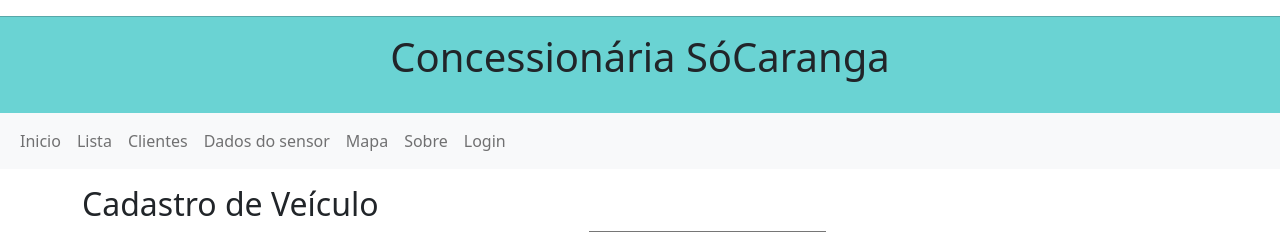
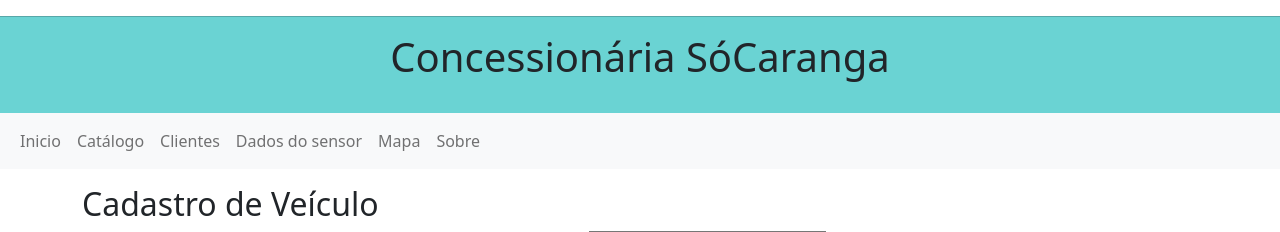
Before and after one commit to leodorini/socaranga, a PHP site: page /cadastrar.php in a window 1280 px wide. Shown: the top 232 px of the page. Run offline with PHP 8.4, Linux system fonts and the light colour scheme; data comes from the database, SQL or seed files in the repository.

Commit message:
Edit menu

```diff
--- a/menu.php
+++ b/menu.php
@@ -31,7 +31,7 @@
                 <a href="index.php" class="nav-link">Inicio</a>
             </li>
             <li class="nav-item">
-                <a href="listar_carro.php" class="nav-link">Lista</a>
+                <a href="listar_carro.php" class="nav-link">Catálogo</a>
             </li>
             <li class="nav-item">
                 <a href="listar_cliente.php" class="nav-link">Clientes</a>
@@ -45,9 +45,6 @@
             <li class="nav-item">
                 <a href="sobre.php" class="nav-link">Sobre</a>
             </li>
-            <li class="nav-item">
-                <a href="sobre.php" class="nav-link">Login</a>
-            </li>
         </ul>
         </div>
     </div>
```
